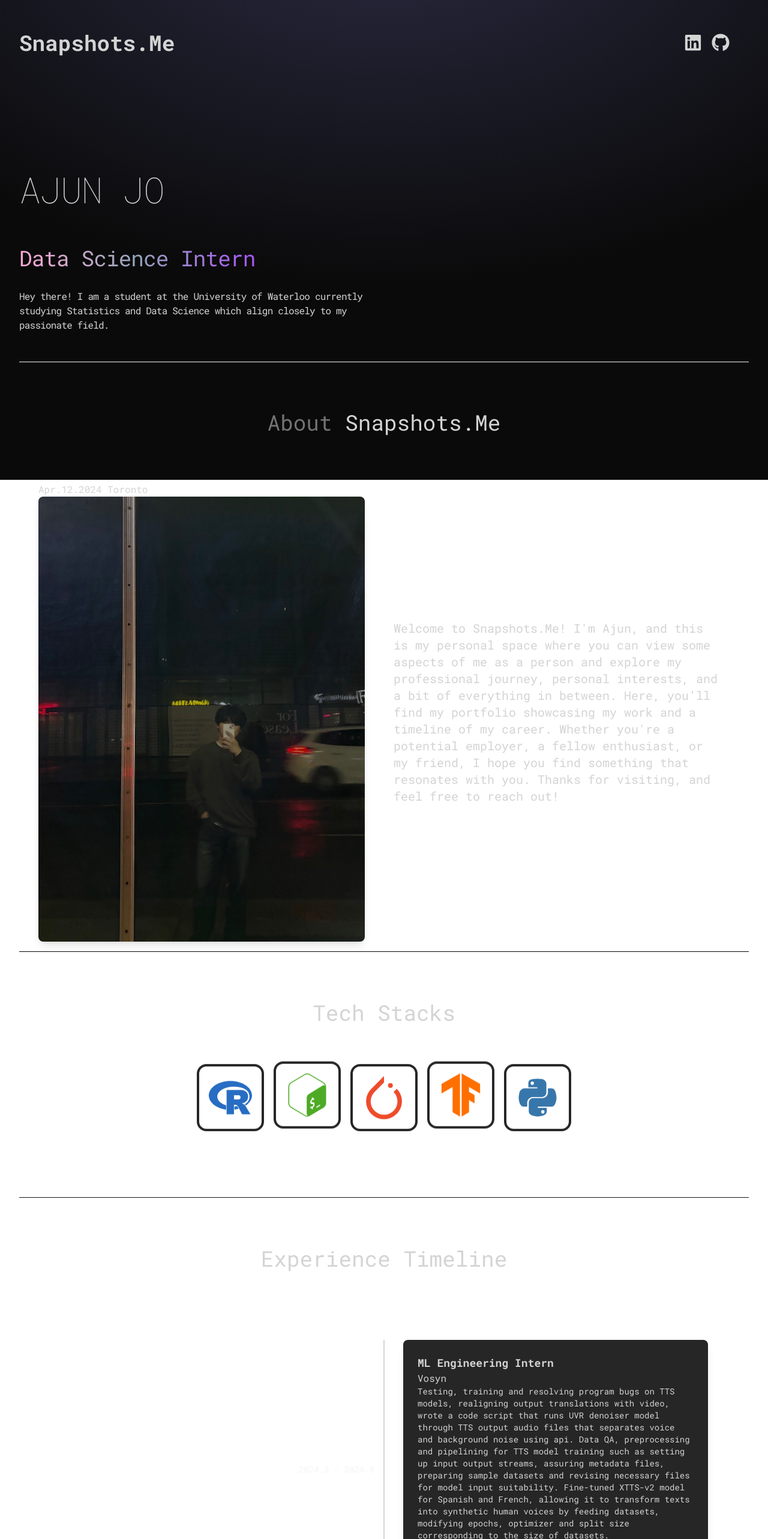
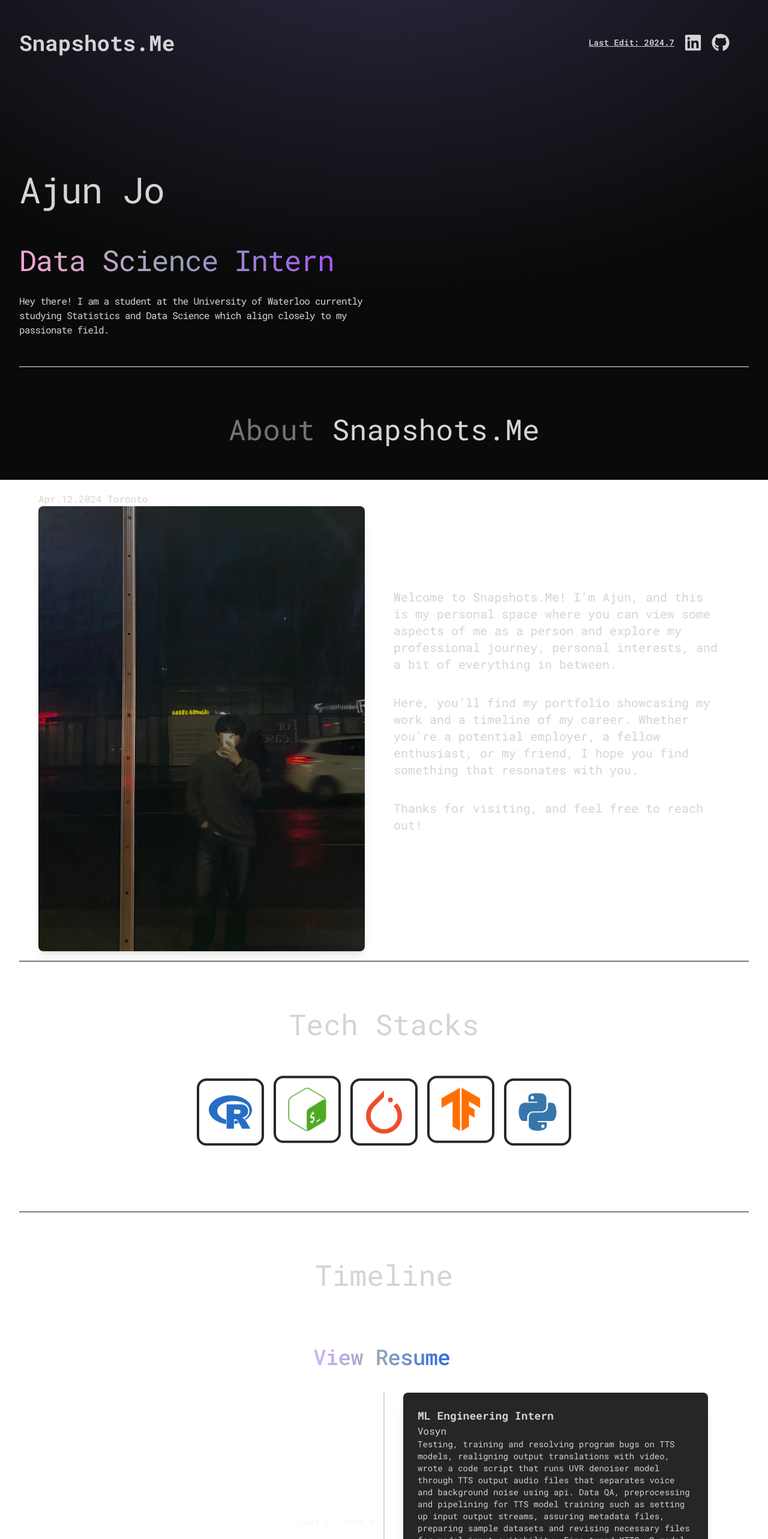
Before and after one commit to d3jo/Snapshots.Me, a React (Vite) app: page / in a window 1280 px wide. Shown: the top 2566 px of the page at 60% size. Built offline with nearby package versions, Linux system fonts and the light colour scheme.

Commit message:
Add files via upload

```diff
--- a/src/App.jsx
+++ b/src/App.jsx
@@ -5,7 +5,7 @@ import Techstacks from './components/Techstacks';
 import Timeline from './components/Timeline';
 import Projects from './components/Projects';
 import Contact from './components/Contact';
-import Obsessions from './components/Obsessions';
+
 
 
 const App = () => {
@@ -26,7 +26,7 @@ const App = () => {
                 <Timeline />
                 <Projects />
                 <Contact />
-                <Obsessions />
+
 
             </div>
         </div>
--- a/src/components/About.jsx
+++ b/src/components/About.jsx
@@ -2,13 +2,17 @@ import mirrorSelfie from '../assets/mirror_selfie.jpg';
 import { motion } from 'framer-motion';
 
 
-const ABOUT_TEXT = `Welcome to Snapshots.Me! I'm Ajun, and this is my personal space where you can view some aspects of me as a person and explore my professional journey, personal interests, and a bit of everything in between. Here, you’ll find my portfolio showcasing my work and a timeline of my career. Whether you're a potential employer, a fellow enthusiast, or my friend, I hope you find something that resonates with you. Thanks for visiting, and feel free to reach out!`;
+const ABOUT_TEXT = [
+    "Welcome to Snapshots.Me! I'm Ajun, and this is my personal space where you can view some aspects of me as a person and explore my professional journey, personal interests, and a bit of everything in between.",
+    "Here, you’ll find my portfolio showcasing my work and a timeline of my career. Whether you're a potential employer, a fellow enthusiast, or my friend, I hope you find something that resonates with you.",
+    "Thanks for visiting, and feel free to reach out!"
+];
 
 const About = () => {
     return (
         <div className="border-b border-neutral-900 pb-4">
             <hr></hr>
-            <h1 className="my-20 text-center text-4xl"><span className="text-neutral-500">About </span>Snapshots.Me</h1>
+            <h1 className="my-20 text-center text-5xl"><span className="text-neutral-500">About </span>Snapshots.Me</h1>
             <div className="flex flex-wrap lg:flex-nowrap">
                 <div className="w-full lg:w-1/2 lg:px-8 ">
                     <motion.p
@@ -27,7 +31,9 @@ const About = () => {
                         initial={{opacity: 1, x: 400}}
                         transition={{ duration: 0.5 }}
                         className="my-2 max-w-xl px-4 text-xl">
-                            {ABOUT_TEXT}
+                            {ABOUT_TEXT.map((paragraph, index) => (
+                            <p key={index} className="mb-9">{paragraph}</p>
+                            ))}
                         </motion.p>
                     </div>
                 </div>
--- a/src/components/Contact.jsx
+++ b/src/components/Contact.jsx
@@ -9,6 +9,7 @@ const Contact = () => {
 
           <p className="text-4xl inline border-b-4 border-gray-500">Reach Out!</p>
           <p className="py-6">Send Message</p>
+          <p>Email : joajune03@gmail.com</p>
         </div>
 
         <div className="flex justify-center items-center">
--- /dev/null
+++ b/src/components/Enthusiasms.jsx
@@ -0,0 +1,18 @@
+const Obsessions = () => {
+    return (
+        <div className="border-b border-neutral-900 pb-4">
+            <hr className='my-20'></hr>
+            <h1 className="my-20 text-center text-4xl">My Enthusiasms</h1>
+
+
+            <div className="flex flex-wrap lg:flex-nowrap">
+
+                <div className="w-full lg:w-1/2 flex items-center">
+
+                </div>
+            </div>
+        </div>
+    );
+}
+
+export default Obsessions
--- a/src/components/Hero.jsx
+++ b/src/components/Hero.jsx
@@ -24,15 +24,15 @@ const Hero = () => {
                         <motion.h1
                         variants={container(0)}
                         initial={{x:-100, opacity:0}}
-                        animate={{ x: 0, opacity: 1 }} className="pb-16 text-6xl font-thick tracking-tight lg:mt-16 lg:text-6xl font-thin">
-                            AJUN JO
+                        animate={{ x: 0, opacity: 1 }} className="pb-16 text-6xl tracking-tight lg:mt-16 lg:text-6xl">
+                            Ajun Jo
                         </motion.h1>
                         <motion.span
                         variants={container(0.3)}
                         initial="hidden"
                         animate="visible"
                         className="bg-gradient-to-r from-pink-300 via-slate-400
-                         to-purple-500 bg-clip-text text-4xl tracking-tight text-transparent">Data Science Intern</motion.span>
+                        to-purple-500 bg-clip-text text-5xl tracking-tight text-transparent">Data Science Intern</motion.span>
                         <motion.p
                         variants={container(0.8)}
                         initial="hidden"
--- a/src/components/Navbar.jsx
+++ b/src/components/Navbar.jsx
@@ -7,6 +7,7 @@ const Navbar = () => {
                 <h1 className="text-4xl font-bold">Snapshots.Me</h1>
             </div>
             <div className="m-8 flex items-center justify-center gap-4 text-3xl">
+            <p className="font-semibold text-sm underline">Last Edit: 2024.7</p>
             <a href="https://www.linkedin.com/in/ajunjo/" target="_blank" rel="noopener noreferrer">
                     <FaLinkedin />
             </a>
--- a/src/components/Projects.jsx
+++ b/src/components/Projects.jsx
@@ -15,7 +15,7 @@ const PROJECTS = [
       title: "Personal Finance Analysis",
       description:
         "An analysis program that helps users to manage and gain an overview of their spending trends.",
-      technologies: ["Matplotlib"],
+      technologies: ["Matplotlib", "Python"],
     },
     {
       title: "OOP Chess Game in C++",
@@ -28,9 +28,11 @@ const PROJECTS = [
         company: "Vosyn",
         description:
           "A script that runs through .wav files and separates voices and background music and sounds into the output folder. My code was contributed in my company on a production level for our TTS model finetuning. It takes the translated output .wav files and outputs a better quality of voices by removing distracting noises.",
-        technologies: ["PyTorch"],
+        technologies: ["PyTorch", "Python"],
       },
   ];
+
+import { motion } from 'framer-motion';
 
 
 const Projects = () => {
@@ -38,12 +40,14 @@ const Projects = () => {
         <div className="flex justify-center">
             <div className="w-full max-w">
               <hr className="my-5"></hr>
-                <hr className="my-5 border-neutral-700" />
-                <h1 className="my-20 text-center text-4xl">Project Gallery</h1>
+                <h1 className="my-20 text-center text-5xl">Project Gallery</h1>
                 {PROJECTS.map((project, index) => (
                     <div key={index} className="mb-8 text-center max-w-2xl mx-auto">
-                        <h6 className="mb-2 font-semibold text-xl">{project.title}</h6>
-                        <p className="mb-4 text-neutral-400">{project.description}</p>
+                      <div className="text-2xl font-bold text-center max-w-2xl mx-auto mb-4 text-transparent bg-gradient-to-r from-red-500 via-slate-400 to-purple-500 bg-clip-text ">
+                            {project.title}
+                      </div>
+
+                        <p className="mb-4 text-slate-300">{project.description}</p>
                         <div className="flex justify-center flex-wrap">
                             {project.technologies.map((tech, index) => (
                                 <span key={index} className="mr-2 mt-2 rounded bg-neutral-900 px-2 py-1 text-sm font-medium text-purple-700">
--- a/src/components/Techstacks.jsx
+++ b/src/components/Techstacks.jsx
@@ -6,7 +6,7 @@ const Techstacks = () => {
     return (
         <div className="border-b border-neutral-800 pb-24">
             <hr></hr>
-            <h1 className="my-20 text-center text-4xl">Tech Stacks</h1>
+            <h1 className="my-20 text-center text-5xl">Tech Stacks</h1>
             <div className="flex flex-wrap items-center justify-center gap-4">
                 <div className="rounded-2xl border-4 border-neutral-800 p-4 animate-float">
                     <SiR className="text-7xl" style={{ color: '#276DC3' }} />
--- a/src/components/Timeline.jsx
+++ b/src/components/Timeline.jsx
@@ -75,7 +75,18 @@ const Timeline = () => {
     return (
         <div className="border-b border-neutral-900 pb-4 relative">
             <hr></hr>
-            <h1 className="my-20 text-center text-4xl">Experience Timeline</h1>
+            <h1 className="my-20 text-center text-5xl">Timeline</h1>
+            <h1 className="text-center">
+            <button
+                className="bg-gradient-to-r from-purple-300 via-slate-400
+                         to-blue-600 bg-clip-text text-4xl tracking-tight mr-2 mt-2 rounded
+                         bg-neutral-500 px-2 py-1 font-medium
+                         text-transparent transition duration-300"
+                onClick={() => window.open('http://localhost:5174/Ajun Jo Resume.pdf', '_blank')}
+                >
+                View Resume
+            </button>
+            </h1>
             <div className="relative p-9">
                 {/* Vertical line */}
                 <div className="absolute left-1/2 transform -translate-x-1/2 h-full border-r-2 border-neutral-300"></div>
```
Also changed, not shown: 1 other file (tests, documents, lock files or other folders).
